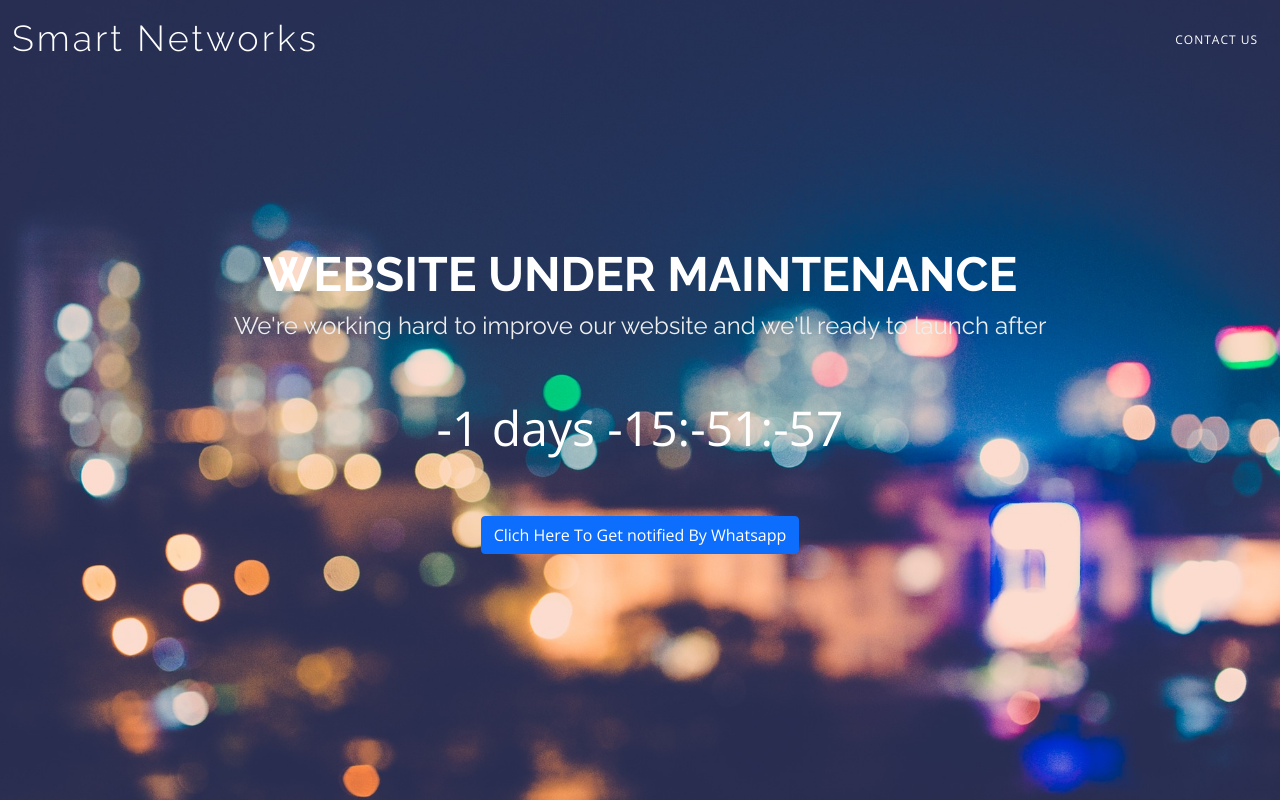
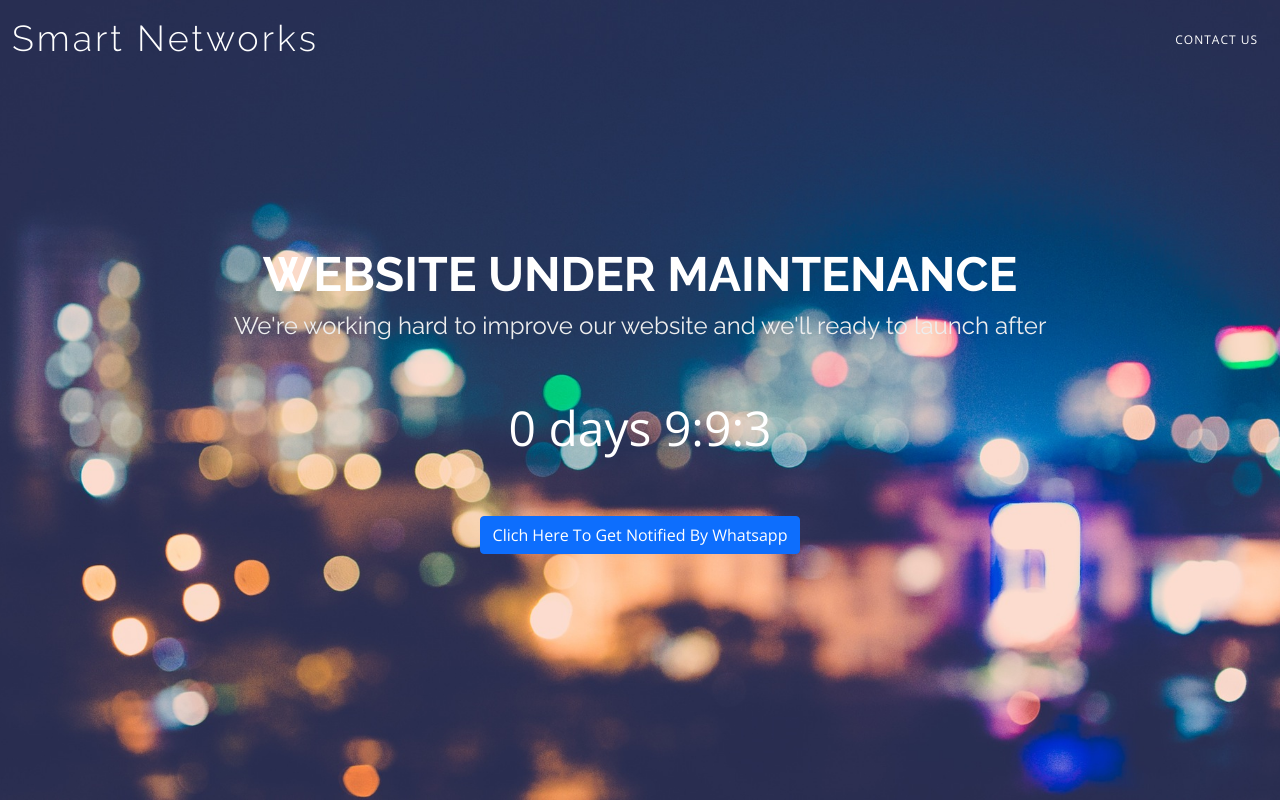
Before and after one commit to ALLANKIPTALAM/UnderMaintenance, a plain HTML site: page index.html in a window 1280 px wide. Shown: the top 802 px of the page. Drawn offline with nearby package versions, Linux system fonts and the light colour scheme.

Commit message:
Update index.html

```diff
--- a/index.html
+++ b/index.html
@@ -55,10 +55,10 @@
     <div class="hero-container">
       <h1>Website Under Maintenance</h1>
       <h2>We're working hard to improve our website and we'll ready to launch after</h2>
-      <div class="countdown" data-count="2022/05/27" data-template="%d days %h:%m:%s"></div>
+      <div class="countdown" data-count="2022/05/28" data-template="%d days %h:%m:%s"></div>
 
       <form class="php-email-form">
-        <div class="text-center"><a class="btn btn-primary" href="https://wa.me/+254716524892/?text=Hello, Alert me when site is up!" target="_blank" data-action="share/whatsapp/share">Clich Here To Get notified By Whatsapp</a></div>
+        <div class="text-center"><a class="btn btn-primary" href="https://wa.me/+254716524892/?text=Hello, Alert me when site is up!" target="_blank" data-action="share/whatsapp/share">Clich Here To Get Notified By Whatsapp</a></div>
       </form>
 
     </div>
```
